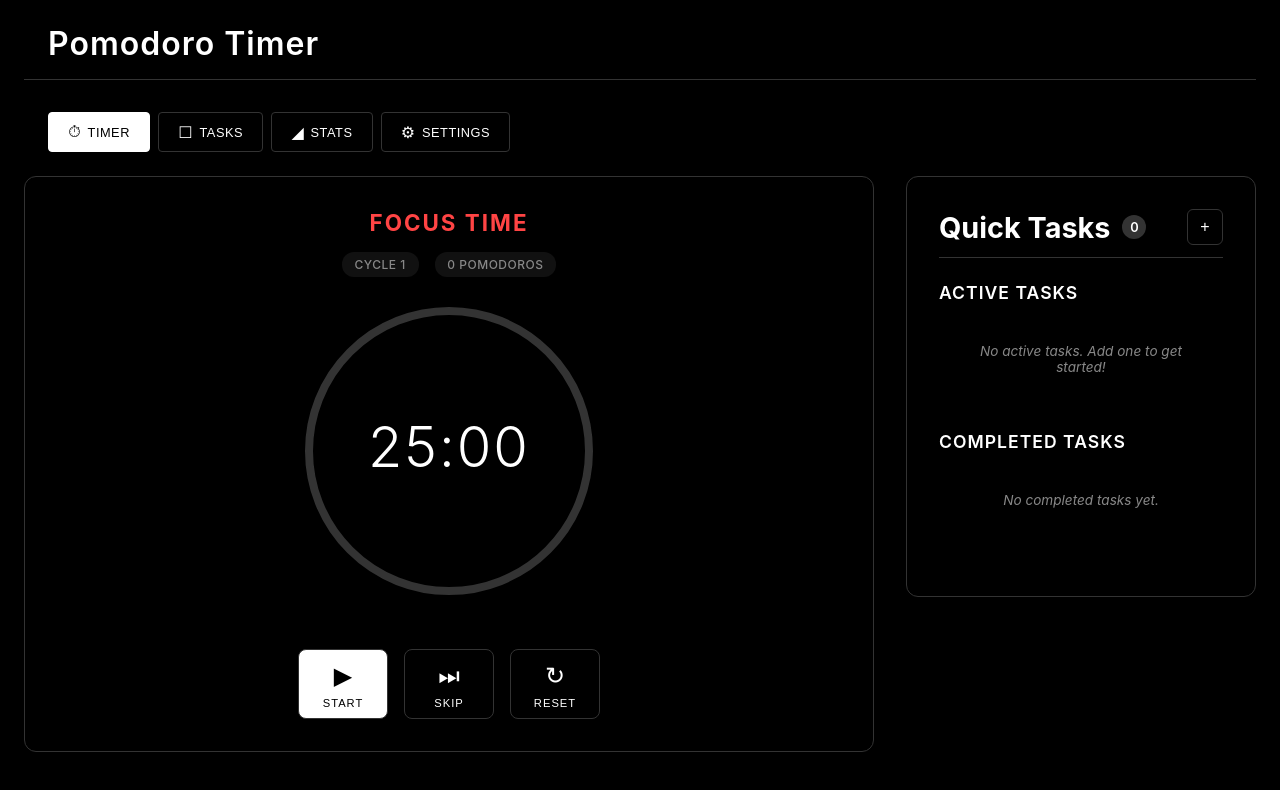
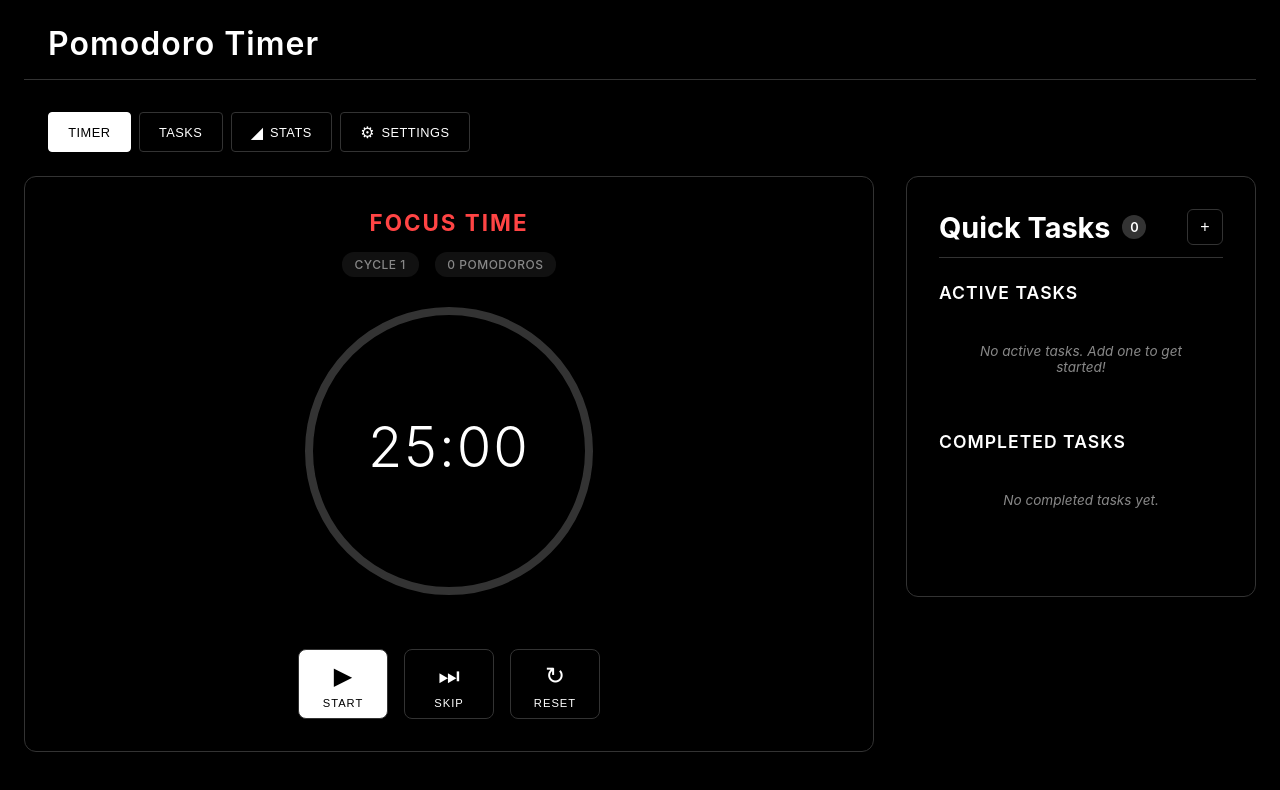
Before and after one commit to Charltoon/Pomodoro, a React (Create React App) app: page / in a window 1280 px wide. Shown: the top 790 px of the page. Built offline with nearby package versions, Linux system fonts and the light colour scheme.

Commit message:
readme.md

```diff
--- a/src/App.tsx
+++ b/src/App.tsx
@@ -259,7 +259,6 @@ const App: React.FC = () => {
             setShowTasks(false);
           }}
         >
-          <Icon name="timer" size={16} />
           Timer
         </ControlButton>
         <ControlButton
@@ -270,7 +269,6 @@ const App: React.FC = () => {
             setShowStats(false);
           }}
         >
-          <Icon name="tasks" size={16} />
           Tasks
         </ControlButton>
         <ControlButton
@@ -352,7 +350,7 @@ const App: React.FC = () => {
             tasks={tasks}
             totalPomodorosCompleted={totalPomodorosCompleted}
           />
-    </div>
+        </div>
       )}
     </AppContainer>
   );
```
Also changed, not shown: 1 other file (tests, documents, lock files or other folders).
